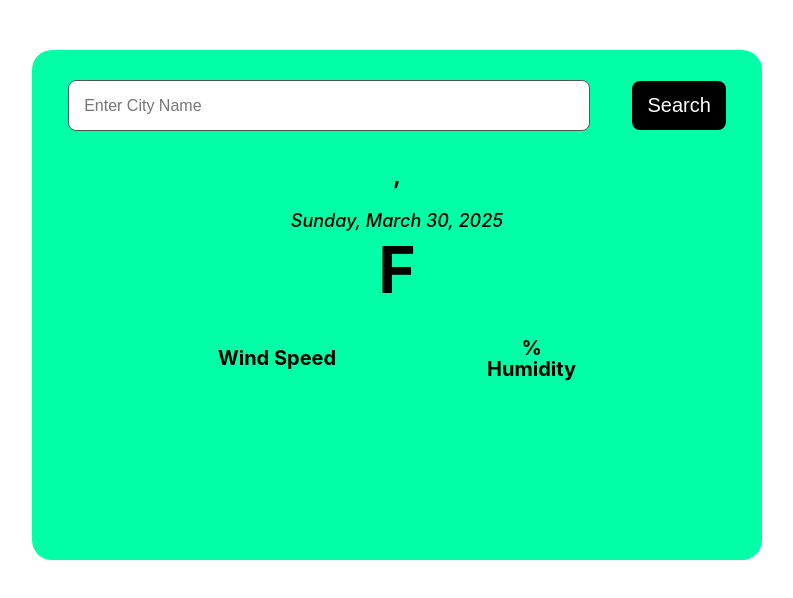
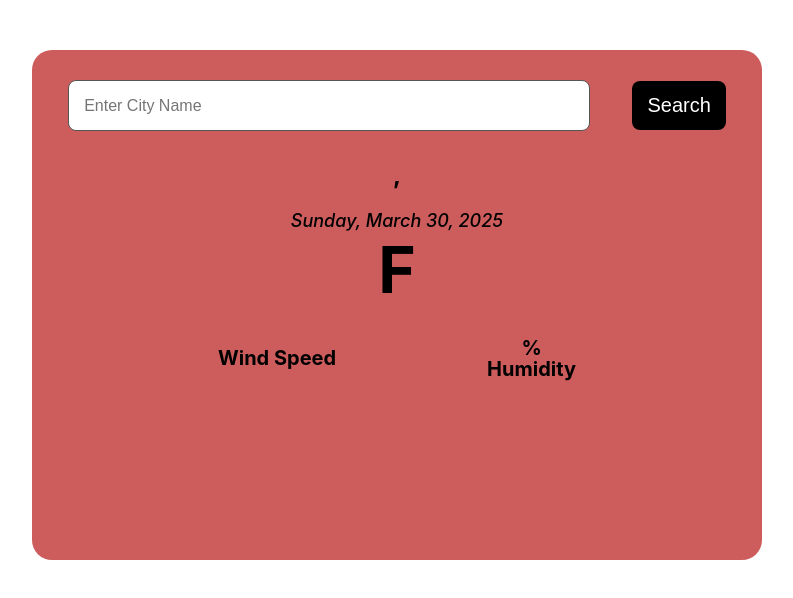
Before and after one commit to guri2323/weather-app, a React (Create React App) app: page / in a window 1280 px wide. Shown: the top 598 px of the page, without its empty margins (243-1036 px from the left). Built offline with nearby package versions, Linux system fonts and the light colour scheme; no server answers.

Commit message:
updated background color

```diff
--- a/src/App.css
+++ b/src/App.css
@@ -11,5 +11,5 @@ body {
   border-radius: 20px;
   height: 470px;
   padding: 20px 15px;
-  background: rgb(0, 255, 166);
+  background: indianred;
 }
```
